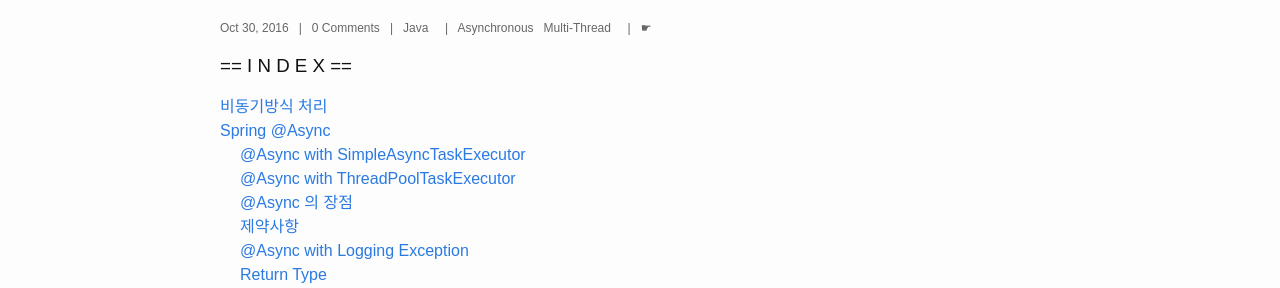
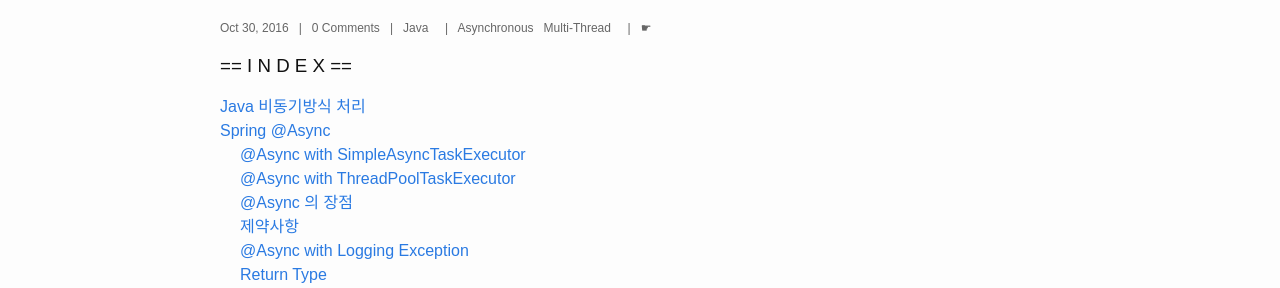
Before and after one commit to dveamer/dveamer.github.io, a Jekyll site: the page built from _posts/Java/2016-10-30-SpringAsync.md, in a window 1280 px wide and 1400 px high. Shown: the part 482-770 px from the top of the window. Built offline with Jekyll 4.4.1, drawn with Linux system fonts in a browser that asks for light colours; comment, search, counter and statistics services are not loaded; some of the changed text lies outside the part shown.

Commit message:
modify an article

```diff
--- a/_posts/Java/2016-10-30-SpringAsync.md
+++ b/_posts/Java/2016-10-30-SpringAsync.md
@@ -15,7 +15,7 @@ tags: Asynchronous Multi-Thread
 
 SpringBoot 를 사용했으며 java based configuration 방식을 이용했습니다.
 
-# 비동기방식 처리
+# Java 비동기방식 처리
 
 메시지를 저장하는 내용의 method가 있습니다.
 
```
